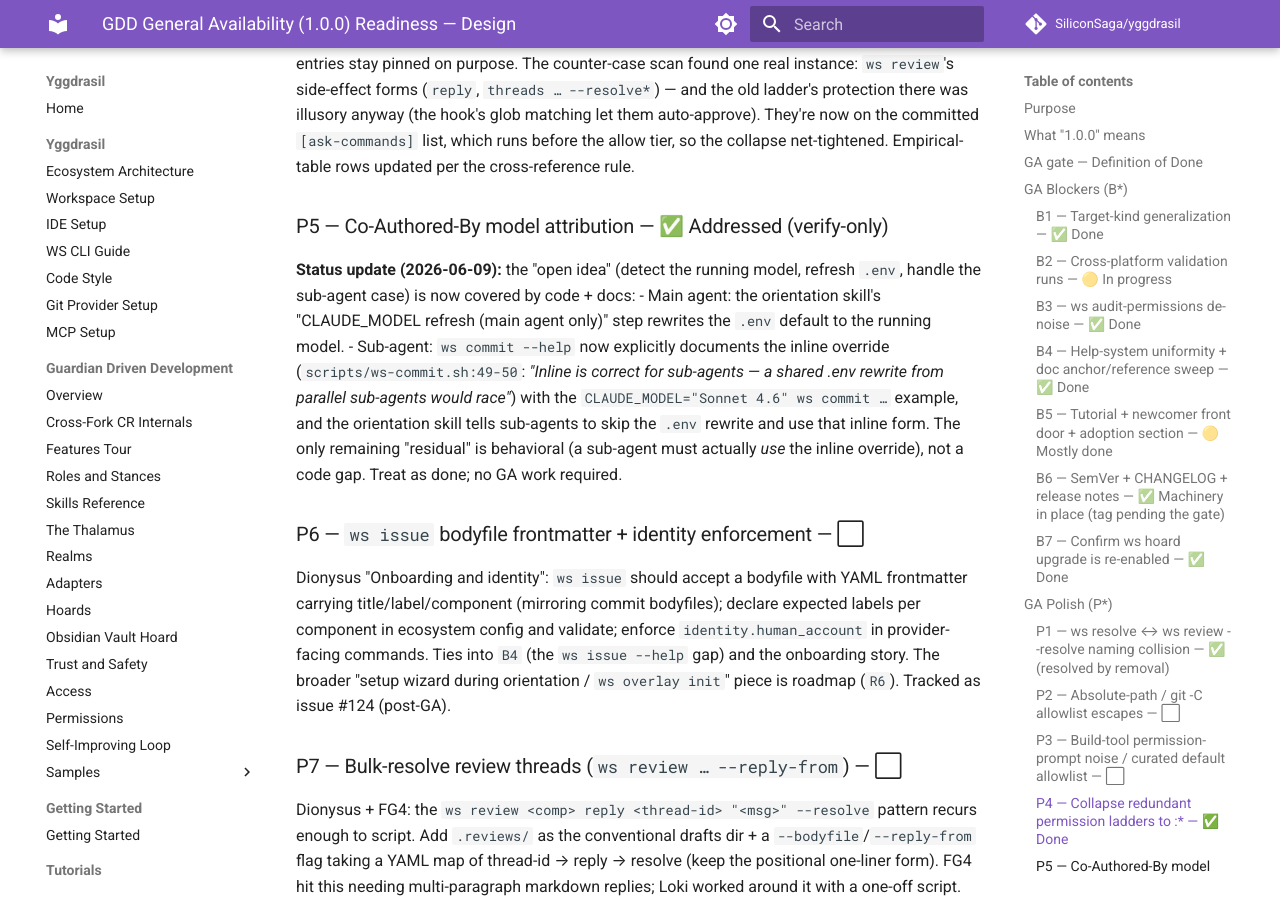
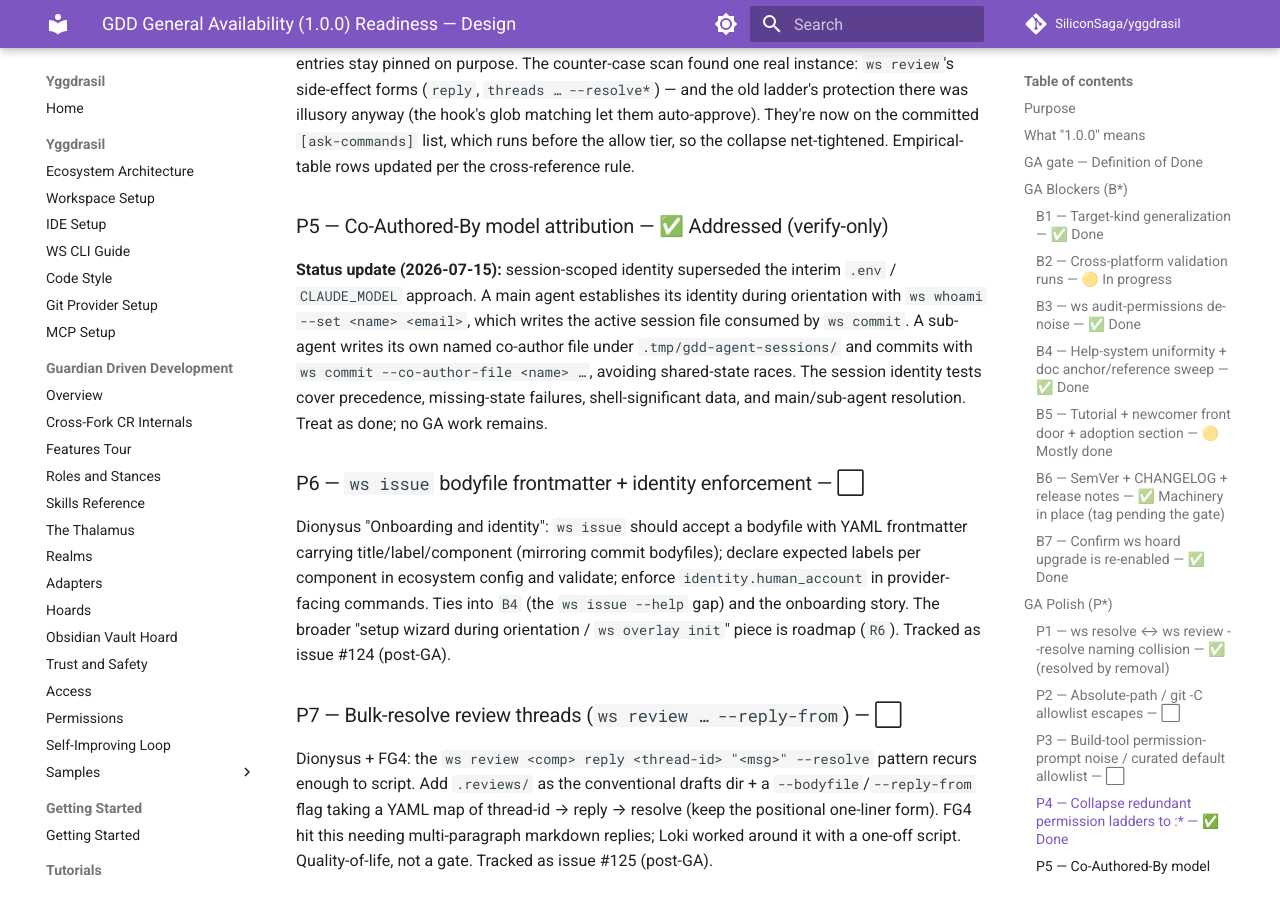
Before and after one commit to SiliconSaga/yggdrasil, an MkDocs documentation site: the page built from docs/plans/2026-06-08-gdd-ga-readiness-design.md, in a window 1280 px wide and 900 px high, scrolled down 9246 px. Built offline with MkDocs 1.6.1 and Material for MkDocs 9.7.7, drawn with Linux system fonts in a browser that asks for light colours; comment, search, counter and statistics services are not loaded.

Commit message:
docs(gdd): align live guidance with session state
Retire stale Thalamus role and environment-based attribution guidance in favor of `ws session`, `ws whoami`, and per-agent co-author files. Document which harness-native task lifecycle operations deliberately sit outside the Claude hook's event surface.

Co-Authored-By: Codex GPT-5 <noreply@openai.com>

```diff
--- a/docs/plans/2026-06-08-gdd-ga-readiness-design.md
+++ b/docs/plans/2026-06-08-gdd-ga-readiness-design.md
@@ -194,10 +194,7 @@ Loki phone-RC observation: following Bifrost work, *every* vanilla Gradle/build
 **Status update (2026-06-11):** landed post-B3. ~200 entries → ~95; help/status/pull/diagnose/actions/hoard-init/component-init/test/lint/review/log collapsed in both dispatch forms; preflight, cadence/thalamus-path, realm, clone, and the exact-form git entries stay pinned on purpose. The counter-case scan found one real instance: `ws review`'s side-effect forms (`reply`, `threads … --resolve*`) — and the old ladder's protection there was illusory anyway (the hook's glob matching let them auto-approve). They're now on the committed `[ask-commands]` list, which runs before the allow tier, so the collapse net-tightened. Empirical-table rows updated per the cross-reference rule.
 
 ### P5 — Co-Authored-By model attribution — ✅ Addressed (verify-only)
-**Status update (2026-06-09):** the "open idea" (detect the running model, refresh `.env`, handle the sub-agent case) is now covered by code + docs:
-- Main agent: the orientation skill's "CLAUDE_MODEL refresh (main agent only)" step rewrites the `.env` default to the running model.
-- Sub-agent: `ws commit --help` now explicitly documents the inline override (`scripts/ws-commit.sh:49-50`: *"Inline is correct for sub-agents — a shared .env rewrite from parallel sub-agents would race"*) with the `CLAUDE_MODEL="Sonnet 4.6" ws commit …` example, and the orientation skill tells sub-agents to skip the `.env` rewrite and use that inline form.
-The only remaining "residual" is behavioral (a sub-agent must actually *use* the inline override), not a code gap. Treat as done; no GA work required.
+**Status update (2026-07-15):** session-scoped identity superseded the interim `.env` / `CLAUDE_MODEL` approach. A main agent establishes its identity during orientation with `ws whoami --set <name> <email>`, which writes the active session file consumed by `ws commit`. A sub-agent writes its own named co-author file under `.tmp/gdd-agent-sessions/` and commits with `ws commit --co-author-file <name> …`, avoiding shared-state races. The session identity tests cover precedence, missing-state failures, shell-significant data, and main/sub-agent resolution. Treat as done; no GA work remains.
 
 ### P6 — `ws issue` bodyfile frontmatter + identity enforcement — ⬜
 Dionysus "Onboarding and identity": `ws issue` should accept a bodyfile with YAML frontmatter carrying title/label/component (mirroring commit bodyfiles); declare expected labels per component in ecosystem config and validate; enforce `identity.human_account` in provider-facing commands. Ties into `B4` (the `ws issue --help` gap) and the onboarding story. The broader "setup wizard during orientation / `ws overlay init`" piece is roadmap (`R6`). Tracked as issue #124 (post-GA).
```
Also changed, not shown: .agent/skills/gdd-scribe/SKILL.md (+3 -7 lines), .claude/hooks/README.md (+6 -0 lines), docs/gdd/samples/thalamus-parallel.md (+4 -4 lines), docs/gdd/samples/thalamus-primary.md (+3 -3 lines), docs/gdd/samples/thalamus-processed.md (+3 -3 lines).
